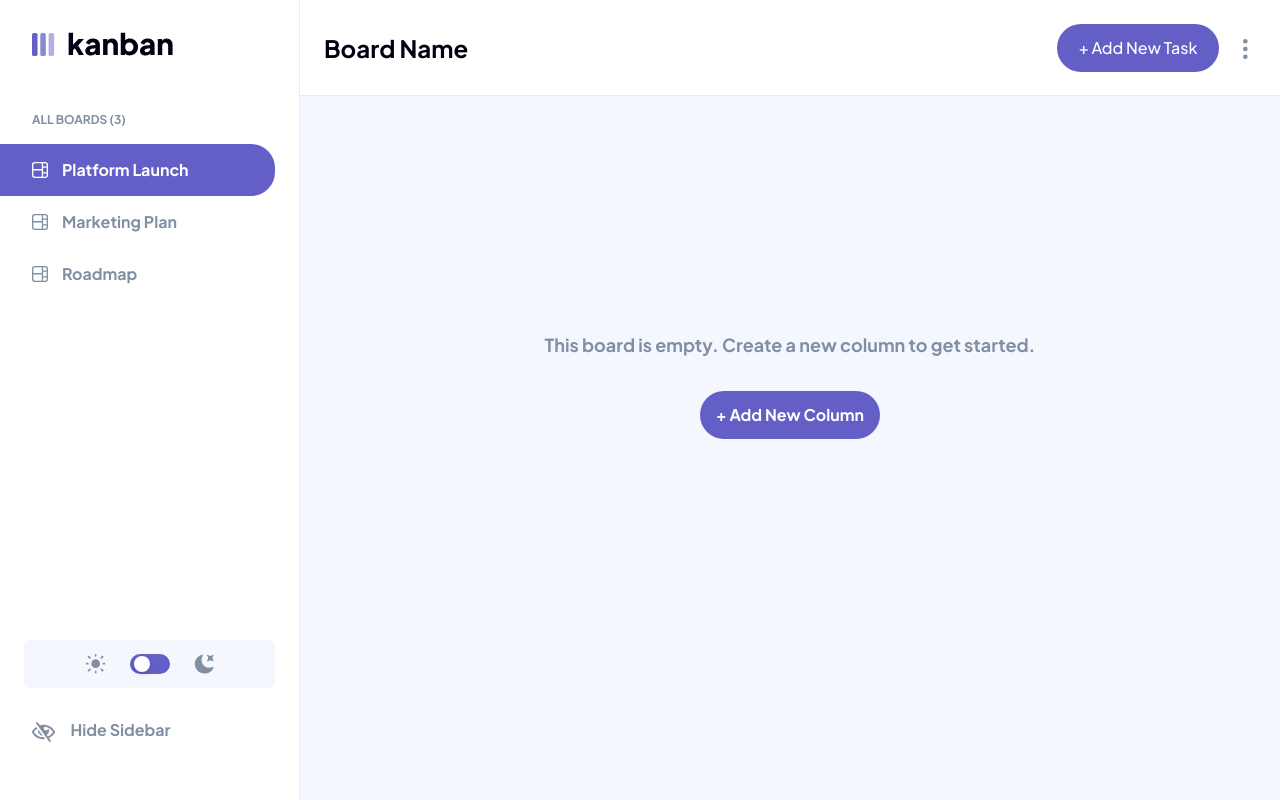
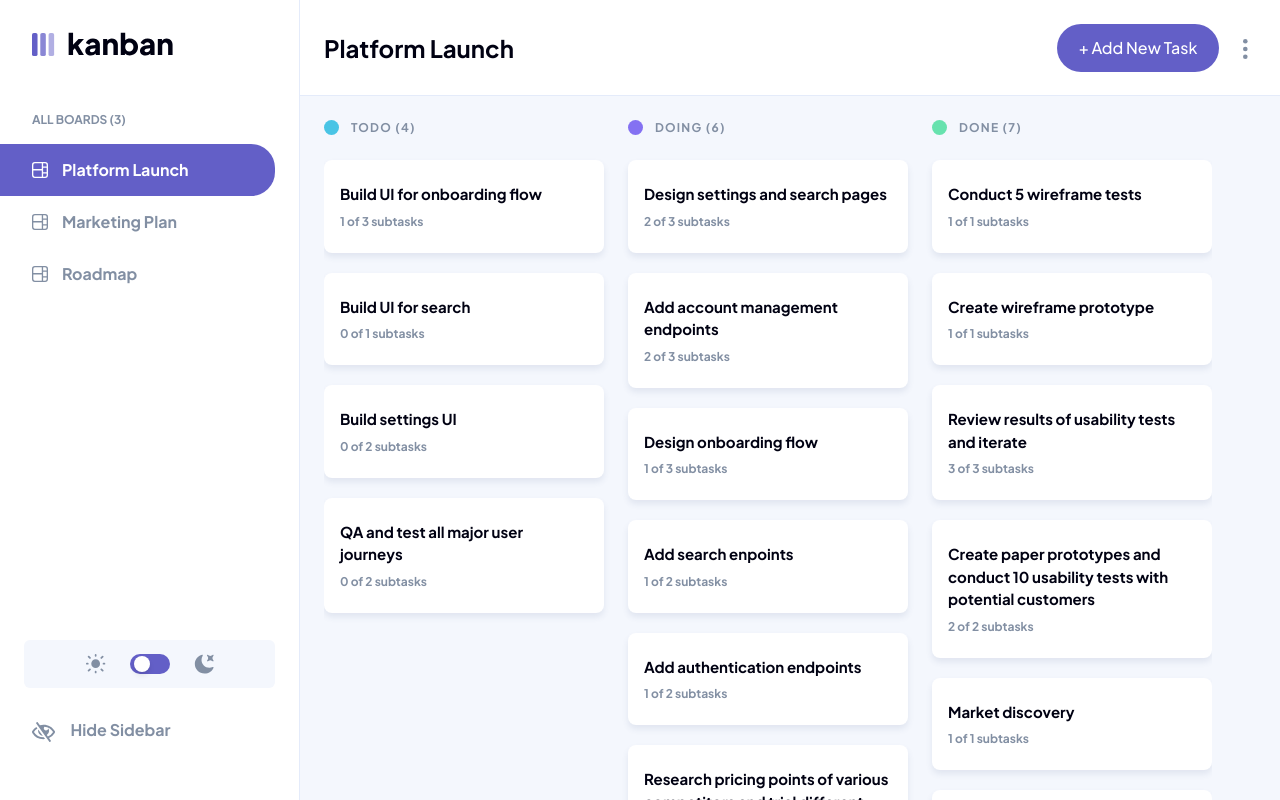
Before and after one commit to GregNicholas/Kanban-guru, a React (Create React App) app: page / in a window 1280 px wide. Built offline with nearby package versions, Linux system fonts and the light colour scheme.

Commit message:
built out the board area with columns and tasks displays

```diff
--- a/src/App.tsx
+++ b/src/App.tsx
@@ -19,8 +19,8 @@ function App() {
           showSidebar={showSidebar} setShowSidebar={setShowSidebar}
           displayBoard={displayBoard} setDisplayBoard={setDisplayBoard}
       />
-      <div className="flex flex-col flex-1">
-        <Header isDarkMode={isDarkMode} showSidebar={showSidebar} />
+      <div className="flex flex-col flex-1 overflow-scroll">
+        <Header boardName={displayBoard.name} isDarkMode={isDarkMode} showSidebar={showSidebar} />
         <BoardArea displayBoard={displayBoard}/>
       </div>
       {!showSidebar && <ShowSidebar setShowSidebar={setShowSidebar} />}
--- a/src/components/BoardArea/BoardArea.tsx
+++ b/src/components/BoardArea/BoardArea.tsx
@@ -1,26 +1,30 @@
 import Button from '../Button'
+import BoardColumn from './BoardColumn'
 import { Board } from '../../types'
 
-type BoardAreaProps = {
-    displayBoard: Board
+type DisplayBoardProps = {
+    displayBoard: Board;
 }
 
-const BoardArea = ({ displayBoard }:BoardAreaProps) => {
+const BoardArea = ({ displayBoard }:DisplayBoardProps) => {
     const addColumn = () => {
         console.log("Add a new column")
     }
 
     return (
-        <main className="flex-1 bg-l-gray dark:bg-v-dark-gray">
-
+        <main className="flex-1 bg-l-gray dark:bg-v-dark-gray p-6 overflow-scroll">
             {
-              displayBoard.name !== "" ?
+              displayBoard.name === "" ?
               <div className="text-center relative top-1/3 font-bold">
                 <p className="text-m-gray text-lg pb-8">This board is empty. Create a new column to get started.</p>
                 <Button text="+ Add New Column" onClick={addColumn} />
               </div>
               :
-              <div>SHOW BOARD STUFF </div>
+              <div className="flex gap-6 w-fit overflow-scroll">
+                {displayBoard.columns.map((column, index) => (
+                    <BoardColumn key={`${column.name}${index}`} index={index} column={column} />
+                )) }
+              </div>
             }
         </main>
     )
--- /dev/null
+++ b/src/components/BoardArea/BoardColumn.tsx
@@ -0,0 +1,25 @@
+import TaskItem from './TaskItem'
+import { Column } from '../../types'
+
+type ColumnProps = {
+  index: number;
+  column: Column;
+}
+
+const BoardColumn = ({ index, column }:ColumnProps) => {
+  console.log(index)
+  const colColor = index%3 === 0 ? "bg-[#49C4E5]" : index%3 === 1 ? "bg-[#8471F2]" : "bg-[#67E2AE]"
+  return (
+    <div className="w-70 text-m-gray font-bold">
+      <div className="uppercase text-xs mb-6 flex">
+        <div className={`w-[15px] h-[15px] mr-3 rounded-full ${colColor}`}></div>
+        <span className="tracking-widest">{column.name} ({column.tasks.length})</span>
+      </div>
+      {column.tasks.length > 0 &&
+        column.tasks.map((task, index) => <TaskItem key={`${task.title}${index}`} task={task} />)
+      }
+    </div>
+  )
+}
+
+export default BoardColumn
--- a/src/components/BoardArea/BoardColumns.tsx
+++ /dev/null
@@ -1,9 +0,0 @@
-import React from 'react'
-
-const BoardColumns = () => {
-  return (
-    <div>BoardColumns</div>
-  )
-}
-
-export default BoardColumns
--- /dev/null
+++ b/src/components/BoardArea/TaskItem.tsx
@@ -0,0 +1,17 @@
+import { Task } from '../../types'
+
+type TaskItemProps = {
+  task: Task;
+}
+
+const TaskItem = ({ task }:TaskItemProps) => {
+
+  return (
+    <div className="px-4 py-[23px] mb-5  bg-white dark:bg-d-gray rounded-lg shadow-task cursor-pointer">
+      <div className="text-15 mb-2 text-black dark:text-white hover:text-main-purple dark:hover:text-main-purple">{task.title}</div>
+      <div className="text-xs">{task.subtasks.filter(sub => sub.isCompleted).length} of {task.subtasks.length} subtasks</div>
+    </div>
+  )
+}
+
+export default TaskItem
--- a/src/components/Header/Header.tsx
+++ b/src/components/Header/Header.tsx
@@ -2,11 +2,12 @@ import Button from '../Button'
 import Logo from '../Logo'
 
 type HeaderProps = {
+    boardName: string;
     isDarkMode: boolean;
     showSidebar: boolean;
 }
 
-const Header = ({ isDarkMode, showSidebar }:HeaderProps) => {
+const Header = ({ boardName, isDarkMode, showSidebar }:HeaderProps) => {
     const addTask = () => {
         console.log("add task to current board")
     }
@@ -16,7 +17,7 @@ const Header = ({ isDarkMode, showSidebar }:HeaderProps) => {
             {!showSidebar && <Logo isDarkMode={isDarkMode} showSidebar={showSidebar} /> }
             <div className={`flex items-center h-full ${nameClasses}`}>
                 {!showSidebar && <div className="w-px h-full mr-8 border-l border-l-lines dark:border-d-lines"></div>}
-                <h2 className={`font-bold font-sans text-black dark:text-white text-center text-2xl`}>Board Name</h2>
+                <h2 className={`font-bold font-sans text-black dark:text-white text-center text-2xl`}>{boardName}</h2>
             </div>
             <div>
                     <Button text=" + Add New Task " onClick={addTask} />
--- a/src/components/Sidebar/SelectBoard.tsx
+++ b/src/components/Sidebar/SelectBoard.tsx
@@ -9,7 +9,7 @@ type SelectBoardProps = {
 
 const SelectBoard = ({ boardsData, displayBoard, setDisplayBoard }:SelectBoardProps) => {
   return (
-    <section className="text-base font-bold text-m-gray">
+    <section className="text-base font-bold text-m-gray fill-m-gray">
         <h3 className="text-xs mb-4 pl-8">ALL BOARDS ({boardsData?.length})</h3>
         {boardsData && <ul className="cursor-pointer">
             {boardsData.map(board => {
--- a/src/components/Sidebar/SelectBoardTitle.tsx
+++ b/src/components/Sidebar/SelectBoardTitle.tsx
@@ -8,10 +8,10 @@ type titleProps = {
 }
 
 const SelectBoardTitle = ({ board, displayBoard, setDisplayBoard }:titleProps) => {
-  let selectedStyle = displayBoard.name === board.name ? "bg-main-purple text-white fill-white" : ''
+  let selectedStyle = displayBoard.name === board.name ? "hover:bg-main-purple hover:text-white hover:fill-white bg-main-purple text-white fill-white" : ''
   return (
     <li
-      className={`flex items-center py-3.5 pl-8 transition duration-300 hover:bg-main-purple-hover hover:text-white fill-m-gray hover:fill-white mr-6 rounded-r-3xl ${selectedStyle}`}
+      className={`flex items-center py-3.5 pl-8 transition duration-300 hover:bg-main-purple-hover hover:text-white hover:fill-white mr-6 rounded-r-3xl ${selectedStyle}`}
       onClick={() => setDisplayBoard(board)}
     >
         <svg className="h-4 mr-3.5 inline" width="16" height="16" xmlns="http://www.w3.org/2000/svg"><path d="M0 2.889A2.889 2.889 0 0 1 2.889 0H13.11A2.889 2.889 0 0 1 16 2.889V13.11A2.888 2.888 0 0 1 13.111 16H2.89A2.889 2.889 0 0 1 0 13.111V2.89Zm1.333 5.555v4.667c0 .859.697 1.556 1.556 1.556h6.889V8.444H1.333Zm8.445-1.333V1.333h-6.89A1.556 1.556 0 0 0 1.334 2.89V7.11h8.445Zm4.889-1.333H11.11v4.444h3.556V5.778Zm0 5.778H11.11v3.11h2a1.556 1.556 0 0 0 1.556-1.555v-1.555Zm0-7.112V2.89a1.555 1.555 0 0 0-1.556-1.556h-2v3.111h3.556Z"/></svg>
--- a/src/types.ts
+++ b/src/types.ts
@@ -22,5 +22,4 @@ export interface Board {
 
 export type BoardsContextType = {
     boardsData: Board[] | null;
-
 }
--- a/tailwind.config.js
+++ b/tailwind.config.js
@@ -23,7 +23,18 @@ module.exports = {
       sans: ['"Plus Jakarta Sans"', 'sans-serif'],
       serif: ['Merriweather', 'serif'],
     },
-    extend: {},
+
+    extend: {
+      spacing: {
+        '70': '280px',
+      },
+      boxShadow: {
+        'task': '0 4px 6px rgba(54, 78, 126, 0.1)'
+      },
+      fontSize: {
+        '15': '15px'
+      }
+    },
   },
   plugins: [],
 }
```
